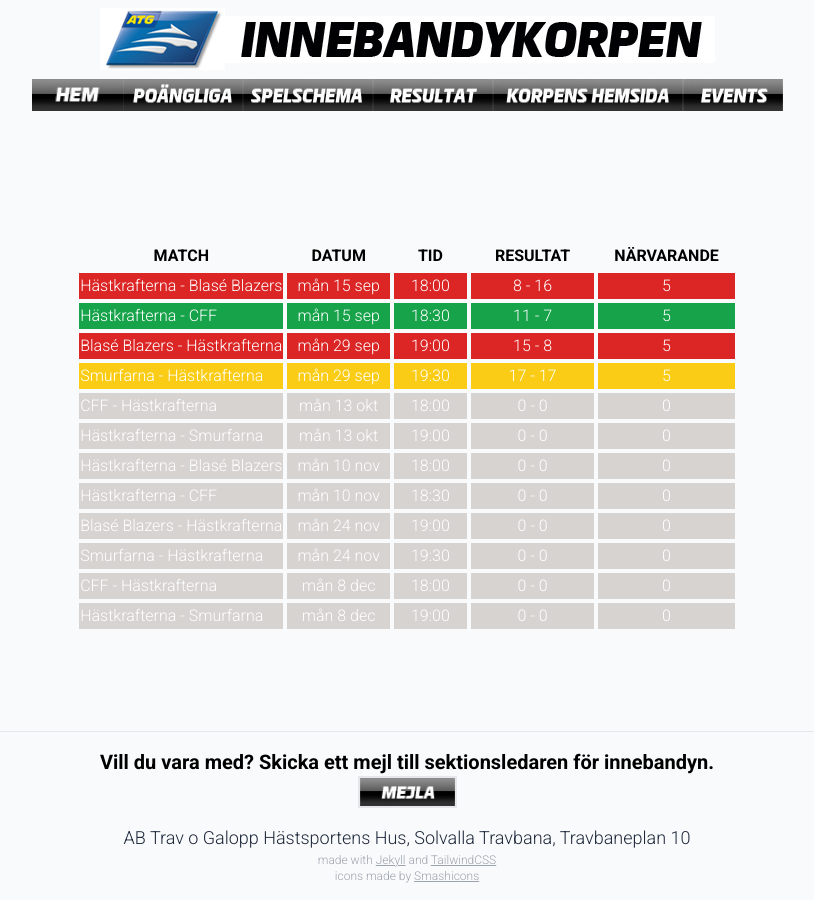
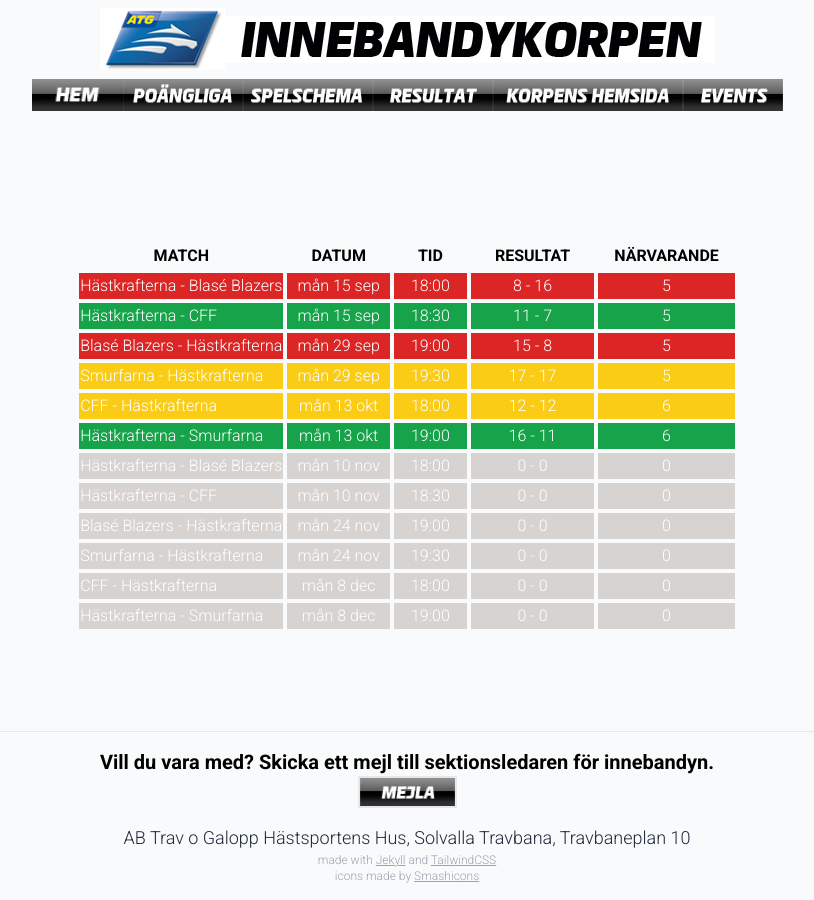
Before and after one commit to andreashogvall/andreashogvall.github.io, a Jekyll site: the page built from resultat.html, in a window 1280 px wide. Shown: the whole page, without its empty margins (233-1047 px from the left). Built offline with Jekyll 4.4.1, drawn with Linux system fonts in a browser that asks for light colours; nearby versions of some CDN libraries.

Commit message:
Update resultat.html

```diff
--- a/resultat.html
+++ b/resultat.html
@@ -44,19 +44,19 @@ description: "Innebandykorpen"
     <td class="text-center">17 - 17</td>
     <td class="text-center">5</td>
   </tr>
-  <tr class="bg-stone-300 text-white border-2 border-slate-200">
+  <tr class="bg-yellow-400 text-white border-2 border-slate-200">
     <td>CFF - Hästkrafterna</td>
     <td class="text-center">mån 13 okt</td>
     <td class="text-center">18:00</td>
-    <td class="text-center">0 - 0</td>
-    <td class="text-center">0</td>
+    <td class="text-center">12 - 12</td>
+    <td class="text-center">6</td>
   </tr>
-  <tr class="bg-stone-300 text-white border-2 border-slate-200">
+  <tr class="bg-green-600 text-white border-2 border-slate-200">
     <td>Hästkrafterna - Smurfarna</td>
     <td class="text-center">mån 13 okt</td>
     <td class="text-center">19:00</td>
-    <td class="text-center">0 - 0</td>
-    <td class="text-center">0</td>
+    <td class="text-center">16 - 11</td>
+    <td class="text-center">6</td>
   </tr>
   <tr class="bg-stone-300 text-white border-2 border-slate-200">
     <td>Hästkrafterna - Blasé Blazers</td>
```
